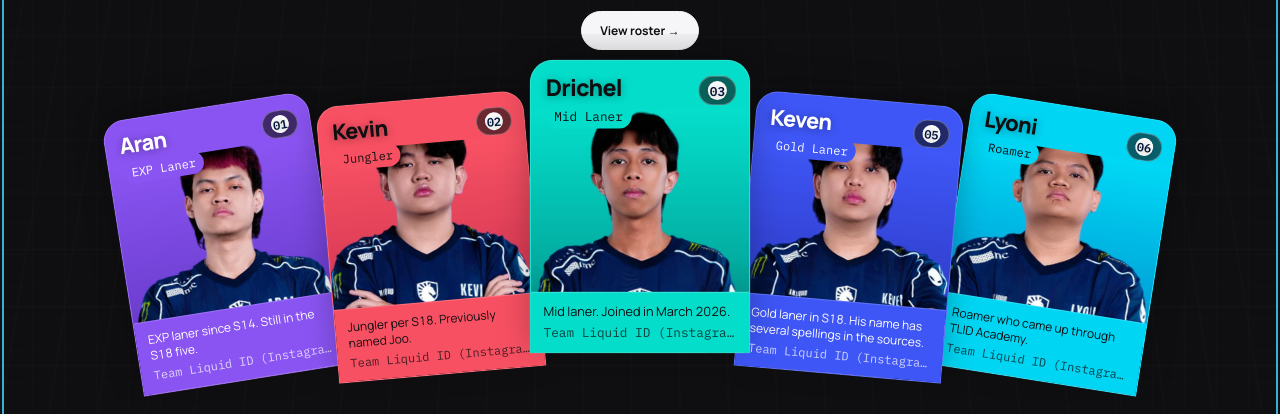
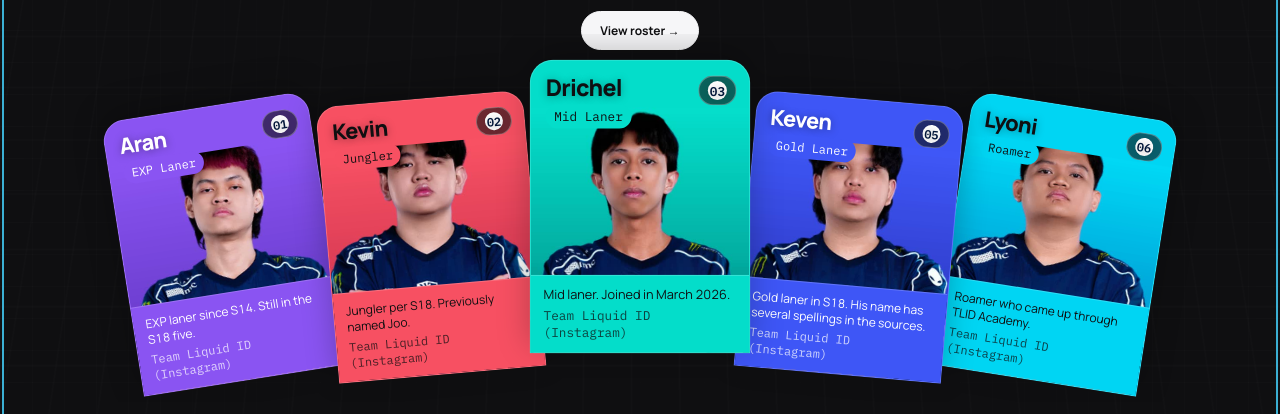
Before and after one commit to berliandro/tlid-webpage-test-hy4-flash, a website with bundled scripts: page index.html in a window 1280 px wide. Shown: the part 386-800 px from the top of the page. Built offline with nearby package versions, Linux system fonts and the light colour scheme.

Commit message:
distill: wrap touch card source attribution to two lines

```diff
--- a/src/styles.css
+++ b/src/styles.css
@@ -187,6 +187,7 @@ em{font-style:normal}
 @media(hover:none){
   .card-hook{opacity:1;transform:none}
   .card-hook-text{display:-webkit-box;-webkit-line-clamp:2;-webkit-box-orient:vertical;overflow:hidden}
+  .card-hook-src{display:-webkit-box;-webkit-line-clamp:2;-webkit-box-orient:vertical;white-space:normal;text-overflow:clip;overflow:hidden}
 }
 .swipe-hint{display:none}
 .kicker,.tile-tag,.section-head .kicker,.result-status,.bar-label small{font-size:13px;letter-spacing:.08em}
```
